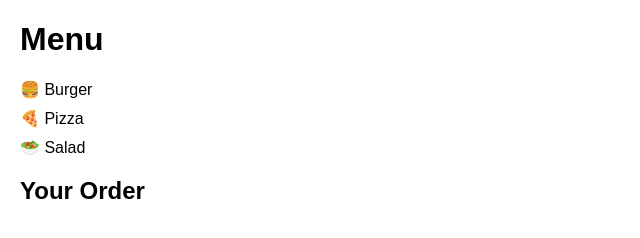
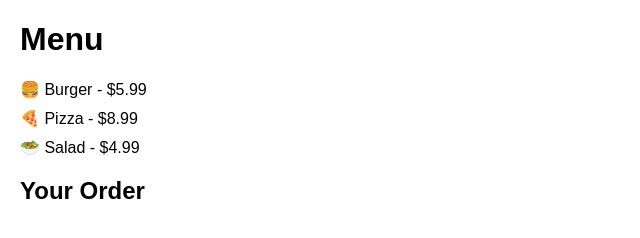
Before and after one commit to cooper-brandywine/sms-order, a plain HTML site: page index.html in a window 1280 px wide. Shown: the whole page, without its empty margins (0-640 px from the left). Drawn offline with Linux system fonts and the light colour scheme.

Commit message:
fix QR code maybe  index.html

```diff
--- a/index.html
+++ b/index.html
@@ -3,7 +3,7 @@
 <head>
   <meta charset="UTF-8">
   <meta name="viewport" content="width=device-width, initial-scale=1.0">
-  <title>Online Ordering</title>
+  <title>Online Ordering with Venmo QR Code</title>
   <style>
     body {
       font-family: Arial, sans-serif;
@@ -16,23 +16,29 @@
     .hidden {
       display: none;
     }
+    #qrcode {
+      margin-top: 10px;
+    }
   </style>
 </head>
 <body>
   <h1>Menu</h1>
   <div class="menu">
-    <div class="menu-item" data-item="Burger" data-price="7.99">🍔 Burger</div>
-    <div class="menu-item" data-item="Pizza" data-price="12.99">🍕 Pizza</div>
-    <div class="menu-item" data-item="Salad" data-price="9.99">🥗 Salad</div>
+    <div class="menu-item" data-item="Burger" data-price="5.99">🍔 Burger - $5.99</div>
+    <div class="menu-item" data-item="Pizza" data-price="8.99">🍕 Pizza - $8.99</div>
+    <div class="menu-item" data-item="Salad" data-price="4.99">🥗 Salad - $4.99</div>
   </div>
 
   <h2>Your Order</h2>
   <ul id="order-list"></ul>
 
+  <div id="qrcode" class="hidden"></div>
+
   <button id="place-order" class="hidden">Place Order</button>
+
   <script src="https://cdnjs.cloudflare.com/ajax/libs/qrcodejs/1.0.0/qrcode.min.js"></script>
   <script>
-   const menuItems = document.querySelectorAll('.menu-item');
+    const menuItems = document.querySelectorAll('.menu-item');
     const orderList = document.getElementById('order-list');
     const placeOrderButton = document.getElementById('place-order');
     const qrCodeContainer = document.getElementById('qrcode');
```
